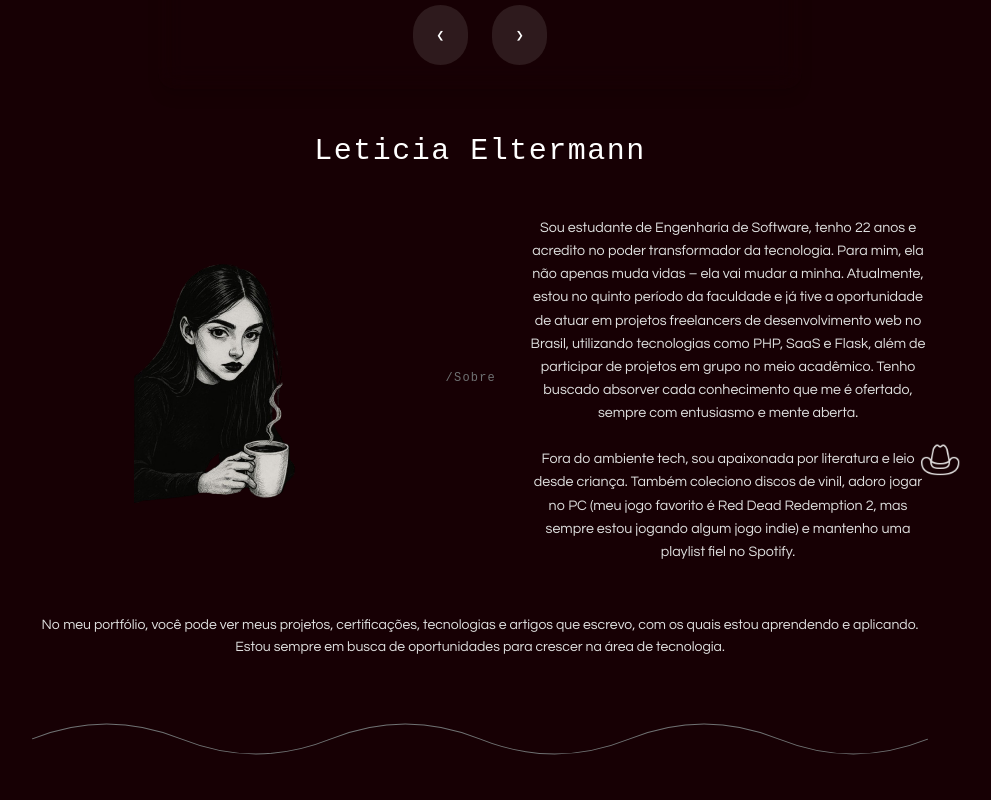
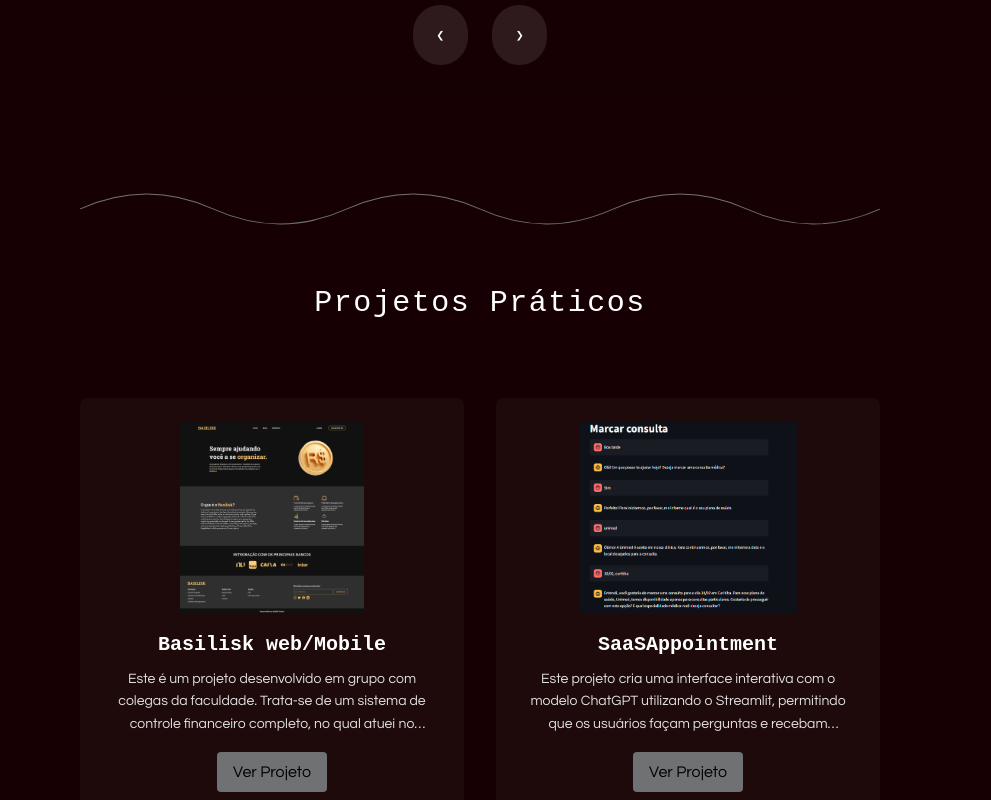
Before and after one commit to leticiael/meuportifolio, a Next.js app: page / in a window 1280 px wide. Shown: the part 1380-2180 px from the top of the page, without its empty margins (160-1151 px from the left). Built offline with nearby package versions, Linux system fonts and the light colour scheme.

Commit message:
fix and clean2n

```diff
--- a/src/app/globals.css
+++ b/src/app/globals.css
@@ -46,11 +46,9 @@ body {
   }
 }
 
-/* Aplicando a animação */
 .animate-float {
   animation: float 3s ease-in-out infinite;
 }
-/* Adicione isso ao seu arquivo CSS */
 .fade-in {
   opacity: 0;
   transform: translateY(20px);
--- a/src/components/About.tsx
+++ b/src/components/About.tsx
@@ -8,7 +8,7 @@ export default function About() {
   useEffect(() => {
     const interval = setInterval(() => {
       setShowHat((prev) => !prev);
-    }, 5000); // A cada 5 segundos
+    }, 8000);
 
     return () => clearInterval(interval);
   }, []);
@@ -35,7 +35,7 @@ export default function About() {
             Red Dead Redemption 2
             {showHat && (
               <img
-                src="/cowboy.png" // Caminho para a imagem do chapéu
+                src="/cowboy.png"
                 alt="Chapéu de Cowboy"
                 className="absolute animate-hat w-[2rem] h-[2rem]"
               />
--- a/src/components/Certifications.tsx
+++ b/src/components/Certifications.tsx
@@ -66,7 +66,7 @@ export default function Certifications() {
         </span>
       </h2>
 
-      <div className="relative w-full h-[30rem] flex items-center justify-center overflow-hidden">
+<div className="relative w-full h-[30rem] flex items-center justify-center overflow-hidden">
   {certifications.map((cert, i) => (
     <div
       key={i}
--- a/src/components/Projetogit.tsx
+++ b/src/components/Projetogit.tsx
@@ -1,56 +1,85 @@
 "use client";
 
-import { useState, useEffect } from "react";
-
-export default function About() {
-  const [showHat, setShowHat] = useState(false);
-
-  useEffect(() => {
-    const interval = setInterval(() => {
-      setShowHat((prev) => !prev);
-    }, 5000); // A cada 5 segundos
-
-    return () => clearInterval(interval);
-  }, []);
+export default function Projetogit() {
+  const projects = [
+    {
+      title: "Basilisk web/Mobile",
+      description:
+        "Este é um projeto desenvolvido em grupo com colegas da faculdade. Trata-se de um sistema de controle financeiro completo, no qual atuei no backend implementando APIs e fornecendo funcionalidades em PHP para web e Kotlin para mobile.",
+      image: "/basiliskweb.png",
+      link: "https://github.com/leticiael/Basilisk", // Substitua pelo link correto
+    },
+    {
+      title: "SaaSAppointment",
+      description:
+        "Este projeto cria uma interface interativa com o modelo ChatGPT utilizando o Streamlit, permitindo que os usuários façam perguntas e recebam respostas em tempo real. Neste caso, o chatbot é utilizado para a marcação de consultas, com a restrição de não aceitar agendamentos para NotreDame.",
+      image: "/saasapp.png",
+      link: "https://github.com/leticiael/SaaSAppointment",
+    },
+  ];
 
   return (
     <section className="flex flex-col items-center text-center mt-[2.5rem] px-[1rem]">
-      <h1 className="text-white text-[1.875rem] mb-[1.5rem] tracking-wider">Leticia Eltermann</h1>
+      <svg
+        className="mt-[2rem] w-full h-[6rem]"
+        xmlns="http://www.w3.org/2000/svg"
+        viewBox="0 0 1440 320"
+        preserveAspectRatio="none"
+      >
+        <path
+          fill="none"
+          stroke="#6f7173"
+          strokeWidth="3"
+          d="M0,160 Q120,60 240,160 T480,160 T720,160 T960,160 T1200,160 T1440,160"
+        >
+          <animate
+            attributeName="d"
+            dur="2.5s"
+            repeatCount="indefinite"
+            values="
+                M0,160 Q120,60 240,160 T480,160 T720,160 T960,160 T1200,160 T1440,160;
+                M0,160 Q120,260 240,160 T480,160 T720,160 T960,160 T1200,160 T1440,160;
+                M0,160 Q120,60 240,160 T480,160 T720,160 T960,160 T1200,160 T1440,160
+              "
+          />
+        </path>
+      </svg>
+      <br />
+      <h1 className="text-white text-[1.875rem] mb-[1.5rem] tracking-wider">
+        Projetos Práticos
+      </h1>
+      <br />
+      <br />
 
-      <div className="flex flex-col md:flex-row items-center max-w-[56rem] gap-[2rem]">
-        <img
-          src="/coffeme.png"
-          alt="Letícia"
-          className="w-[24rem] h-[24rem] object-contain rounded transition-transform duration-500 hover:scale-110 hover:rotate-3 hover:shadow-lg"
-        />
-        <p className="text-[0.75rem] mb-[1.5rem] tracking-widest ">/Sobre</p>
-
-        <div className="text-[0.890rem] text-[#e0e0e0] leading-relaxed max-w-[25rem] font-[Questrial] relative">
-          Sou estudante de Engenharia de Software, tenho 22 anos e acredito no poder transformador da tecnologia. Para mim, ela não apenas muda vidas – ela vai mudar a minha. Atualmente, estou no quinto período da faculdade e já tive a oportunidade de atuar em projetos freelancers de desenvolvimento web no Brasil, utilizando tecnologias como PHP, SaaS e Flask, além de participar de projetos em grupo no meio acadêmico.
-          Tenho buscado absorver cada conhecimento que me é ofertado, sempre com entusiasmo e mente aberta.
-          <br />
-          <br />
-          Fora do ambiente tech, sou apaixonada por literatura e leio desde criança. Também coleciono discos de vinil, adoro jogar no PC (meu jogo favorito é{" "}
-          <span className="relative inline-block">
-            Red Dead Redemption 2
-            {showHat && (
-              <img
-                src="/cowboy.png" // Caminho para a imagem do chapéu
-                alt="Chapéu de Cowboy"
-                className="absolute animate-hat w-[2rem] h-[2rem]"
-              />
-            )}
-          </span>
-          , mas sempre estou jogando algum jogo indie) e mantenho uma playlist fiel no Spotify.
-        </div>
+      <div className="flex flex-col md:flex-row items-center justify-center gap-[2rem] max-w-[56rem]">
+        {projects.map((project, index) => (
+          <div
+  key={index}
+  className="flex flex-col items-center bg-[#1e0a0a] rounded-lg shadow-lg p-[1.5rem] max-w-[24rem] w-full transform transition-transform duration-300 hover:scale-125"
+  style={{ height: "28rem" }} // Define uma altura fixa para os cards
+>
+  <img
+    src={project.image}
+    alt={project.title}
+    className="w-[20rem] h-[12rem] object-contain rounded-md mb-[1rem]" // Define uma altura fixa para as imagens
+  />
+  <h2 className="text-white text-[1.25rem] font-bold mb-[0.5rem] text-center">
+    {project.title}
+  </h2>
+  <p className="text-[#e0e0e0] text-[0.875rem] leading-relaxed mb-[1rem] font-[Questrial] text-center line-clamp-3">
+    {project.description}
+  </p>
+  <a
+    href={project.link}
+    target="_blank"
+    rel="noopener noreferrer"
+    className="px-[1rem] py-[0.5rem] bg-[#6f7173] text-black rounded hover:bg-[#4a1c1c] transition-all duration-300 font-[Questrial] text-[1rem]"
+  >
+    Ver Projeto
+  </a>
+</div>
+        ))}
       </div>
-
-      <div className="mt-8 text-[0.875rem] text-[#e0e0e0] leading-relaxed max-w-[56rem] font-[Questrial]">
-        <p>
-          No meu portfólio, você pode ver meus projetos, certificações, tecnologias e artigos que escrevo, com os quais estou aprendendo e aplicando. Estou sempre em busca de oportunidades para crescer na área de tecnologia.
-        </p>
-      </div>
-
       <svg
         className="mt-[2rem] w-full h-[6rem]"
         xmlns="http://www.w3.org/2000/svg"
```
